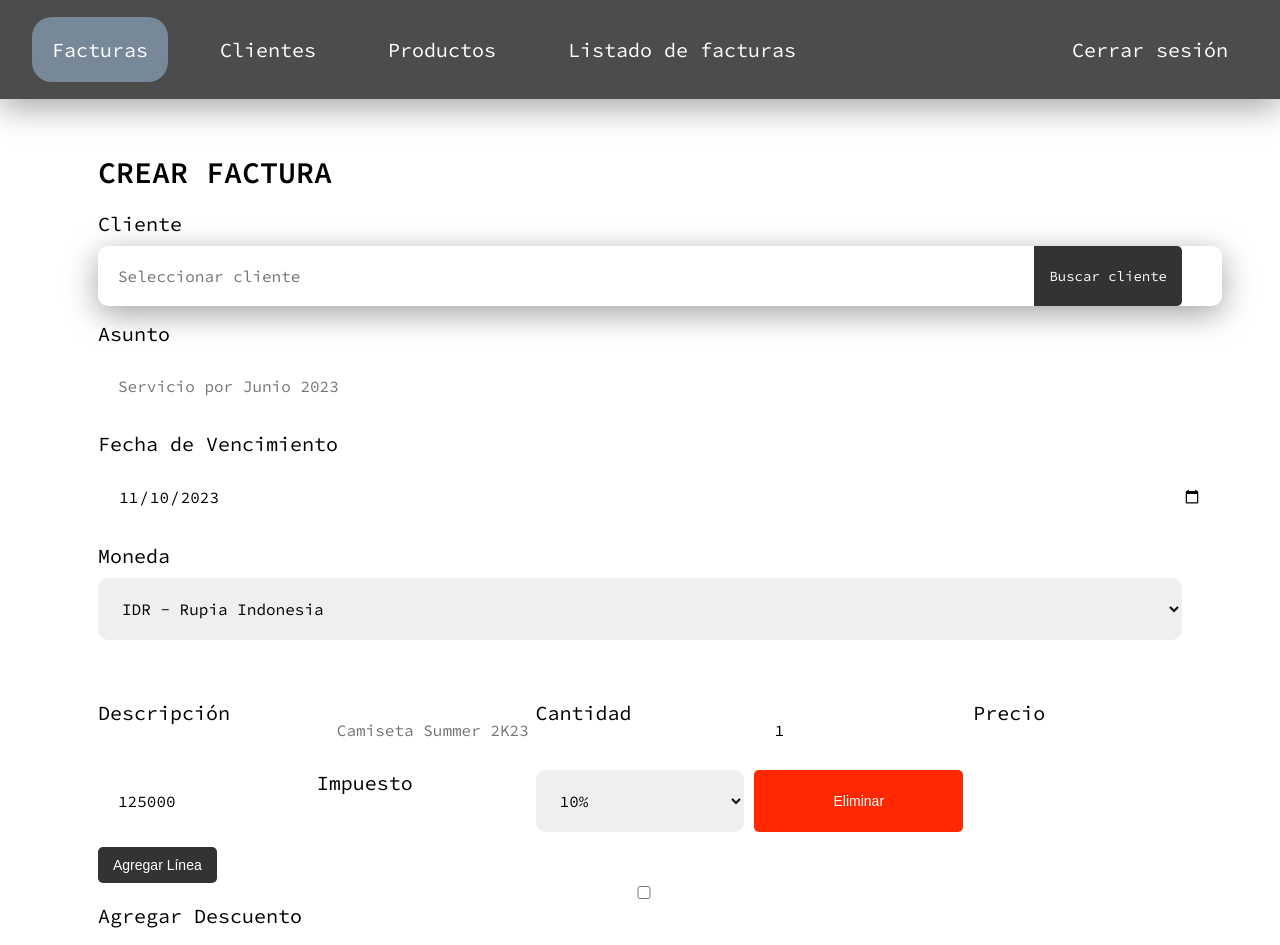
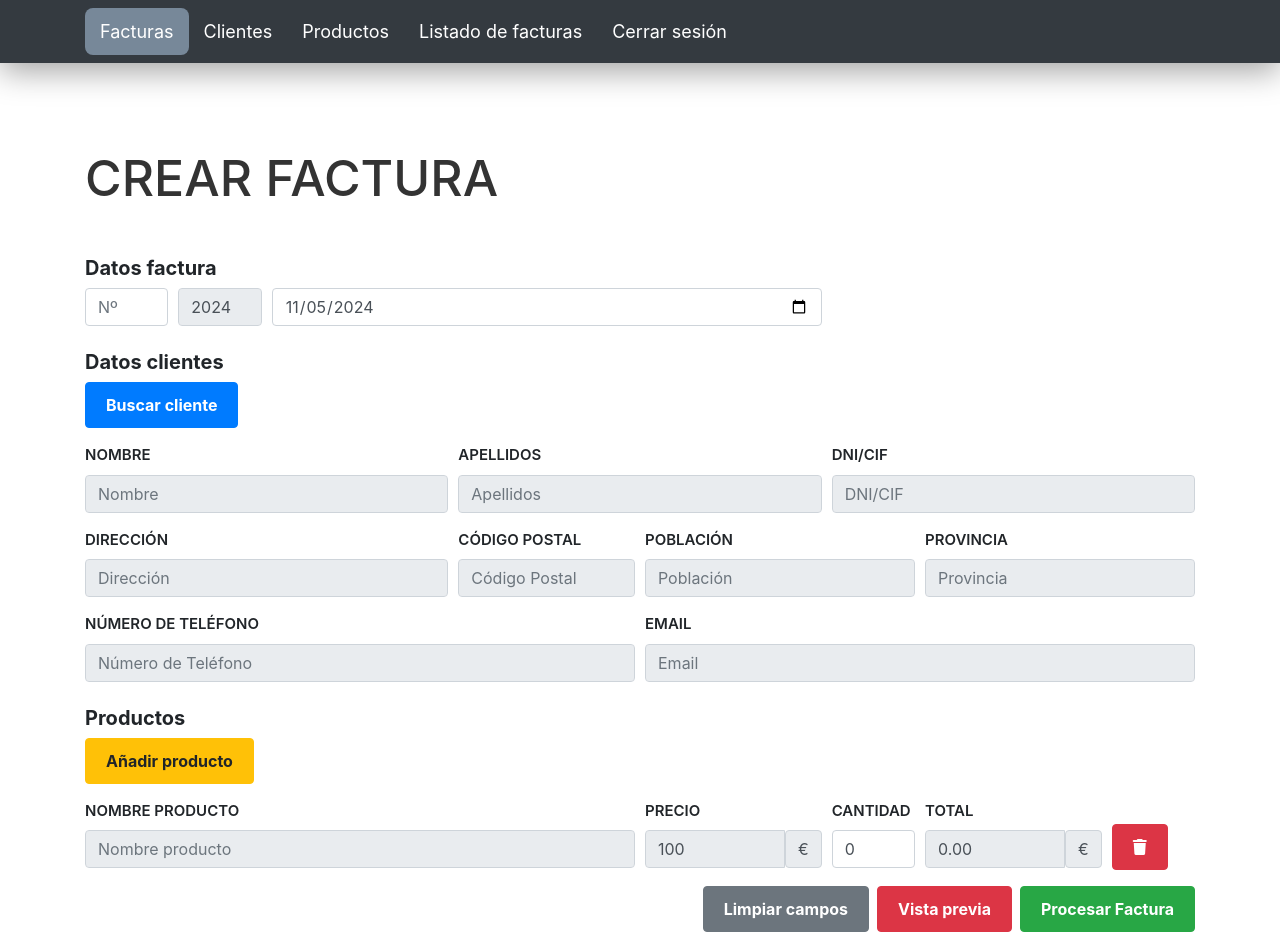
Before and after one commit to javieriranzo/invoicely-project, an Angular app in the folder invoicely-frontend/: page /pantalla-facturas in a window 1280 px wide. Shown: the top 945 px of the page. Built offline with nearby package versions, Linux system fonts and the light colour scheme.

Commit message:
Implementada pantalla facturacion

```diff
--- a/invoicely-frontend/angular.json
+++ b/invoicely-frontend/angular.json
@@ -27,6 +27,7 @@
               }
             ],
             "styles": [
+              "node_modules/@fortawesome/fontawesome-free/css/all.min.css",
               "src/styles.css"
             ],
             "scripts": [],
--- a/invoicely-frontend/package.json
+++ b/invoicely-frontend/package.json
@@ -21,6 +21,7 @@
     "@angular/platform-server": "^18.2.0",
     "@angular/router": "^18.2.0",
     "@angular/ssr": "^18.2.9",
+    "@fortawesome/fontawesome-free": "^6.6.0",
     "express": "^4.18.2",
     "rxjs": "~7.8.0",
     "tslib": "^2.3.0",
--- a/invoicely-frontend/src/app/menu-superior/menu-superior.component.css
+++ b/invoicely-frontend/src/app/menu-superior/menu-superior.component.css
@@ -1,92 +1,38 @@
+/* Fondo translúcido para el menú */
 .navbar {
   background-color: rgba(0, 0, 0, 0.7); /* Fondo translúcido */
-  color: white;
-  width: 100%;
-  position: fixed;  /* Menú fijo en la parte superior */
-  top: 0;
-  left: 0;
-  z-index: 1000;  /* Colocar encima del resto del contenido */
-  box-shadow: 0 8px 32px rgba(0, 0, 0, 0.37); /* Sombra para dar profundidad */
-  backdrop-filter: blur(8px); /* Agregar efecto de desenfoque en el fondo */
-  -webkit-backdrop-filter: blur(8px); /* Para compatibilidad con Safari */
-  font-family: 'Source Code Pro', monospace;
-  padding: 5px 0; /* Añadir algo de padding en la parte superior e inferior */
+  box-shadow: 0 8px 32px rgba(0, 0, 0, 0.37); /* Sombra */
+  backdrop-filter: blur(8px); /* Desenfoque en el fondo */
+  -webkit-backdrop-filter: blur(8px); /* Compatibilidad con Safari */
 }
 
-.main-content {
-  padding-top: 90px; /* Ajustar padding para la altura del menú */
-}
-
-.nav-container {
-  display: flex;
-  justify-content: space-between;
-  align-items: center;
-  width: 100%;
-  padding: 2rem;
-}
-
-.nav-list, .nav-right {
-  list-style-type: none;
-  display: flex;
-  margin: 0;
-  padding: 0;
-}
-
-.nav-list li, .nav-right li {
-  margin-right: 2rem;
-}
-
-.nav-list li a, .nav-right li a {
-  text-decoration: none;
+/* Hover para enlaces del menú */
+.navbar-nav .nav-link {
   color: white; /* Texto en blanco */
-  font-size: 20px;
-  padding: 20px 20px;
-  border-radius: 20px; /* Bordes redondeados */
+  padding: 10px 15px;
+  font-size: 18px;
+  border-radius: 8px;
   transition: background-color 0.3s ease, color 0.3s ease, box-shadow 0.3s ease;
 }
 
-.nav-list li a:hover, .nav-right li a:hover {
-  background-color: rgba(180, 169, 169, 0.1); /* Hover con fondo blanco translúcido */
+.navbar-nav .nav-link:hover {
+  background-color: rgba(180, 169, 169, 0.1); /* Fondo blanco translúcido en hover */
   color: white;
-  box-shadow: 0 4px 6px rgba(0, 0, 0, 0.2); /* Sombra al hacer hover */
+  box-shadow: 0 4px 6px rgba(0, 0, 0, 0.2); /* Sombra en hover */
 }
 
-.nav-right li a:hover {
-  background-color: #FF2800; /* Rojo Ferrari en "Cerrar sesión" */
+/* Estilo para el menú activo */
+.navbar-nav .nav-item.active .nav-link {
+  background-color: lightslategray; /* Color de fondo en la página activa */
   color: white;
 }
 
-/* Estilo para el menú activo */
-.nav-item.active a {
-  background-color: lightslategray; /* Fondo azul translúcido para la página activa */
-  transition: background-color 0.3s ease, color 0.3s ease, box-shadow 0.3s ease;
-  color: white;  /* Texto en blanco */
+/* Estilo específico para el botón de "Cerrar sesión" */
+.navbar-nav .cerrar-sesion {
+  color: white;
 }
 
-/* Alinear "Cerrar sesión" a la derecha */
-.nav-right {
-  margin-left: auto;
+.navbar-nav .cerrar-sesion:hover {
+  background-color: #FF2800; /* Color rojo en hover */
+  color: white;
 }
-
-.nav-right li {
-  margin-right: 4rem; /* Agregar un margen a la izquierda para "Cerrar sesión" */
-}
-
-/* Responsive: Mostrar hamburguesa en pantallas pequeñas */
-@media screen and (max-width: 768px) {
-  .nav-list, .nav-right {
-    display: none; /* Esconder los menús en pantallas pequeñas */
-    flex-direction: column;
-    width: 100%;
-  }
-
-  .nav-list li, .nav-right li {
-    margin-right: 0;
-    margin-bottom: 1rem;
-  }
-
-  /* Mostrar el menú cuando se activa el menú hamburguesa */
-  .nav-list.active, .nav-right.active {
-    display: flex;
-  }
-}
--- a/invoicely-frontend/src/app/menu-superior/menu-superior.component.html
+++ b/invoicely-frontend/src/app/menu-superior/menu-superior.component.html
@@ -1,26 +1,47 @@
-<nav class="navbar">
-    <div class="nav-container">
-      <!-- Menú de navegación -->
-      <ul class="nav-list">
-        <li class="nav-item" routerLinkActive="active">
-          <a routerLink="/pantalla-facturas">Facturas</a>
+<nav class="navbar navbar-expand-lg navbar-dark bg-dark fixed-top">
+  <div class="container">
+    <!-- Botón para pantallas pequeñas -->
+    <button
+      class="navbar-toggler"
+      type="button"
+      data-bs-toggle="collapse"
+      data-bs-target="#navbarNav"
+      aria-controls="navbarNav"
+      aria-expanded="false"
+      aria-label="Toggle navigation"
+    >
+      <span class="navbar-toggler-icon"></span>
+    </button>
+
+    <!-- Elementos de navegación -->
+    <div class="collapse navbar-collapse" id="navbarNav">
+      <ul class="navbar-nav me-auto">
+        <li class="nav-item me-4" routerLinkActive="active">
+          <a class="nav-link" routerLink="/pantalla-facturas">Facturas</a>
         </li>
-        <li class="nav-item" routerLinkActive="active">
-          <a routerLink="/pantalla-clientes">Clientes</a>
+        <li class="nav-item me-4" routerLinkActive="active">
+          <a class="nav-link" routerLink="/pantalla-clientes">Clientes</a>
         </li>
-        <li class="nav-item" routerLinkActive="active">
-          <a routerLink="/pantalla-productos">Productos</a>
+        <li class="nav-item me-4" routerLinkActive="active">
+          <a class="nav-link" routerLink="/pantalla-productos">Productos</a>
         </li>
-        <li class="nav-item" routerLinkActive="active">
-          <a routerLink="/pantalla-listado-facturas">Listado de facturas</a>
+        <li class="nav-item me-4" routerLinkActive="active">
+          <a class="nav-link" routerLink="/pantalla-listado-facturas">Listado de facturas</a>
         </li>
       </ul>
 
-      <!-- Botón de cerrar sesión, alineado a la derecha -->
-      <ul class="nav-right">
-        <li (click)="showLogoutPopup = true"><a>Cerrar sesión</a></li>
+      <!-- Botón de cerrar sesión alineado a la derecha -->
+      <ul class="navbar-nav ms-auto">
+        <li class="nav-item" (click)="showLogoutPopup = true">
+          <a class="nav-link cerrar-sesion">Cerrar sesión</a>
+        </li>
       </ul>
-      <!-- Pop-up para cerrar sesión -->
-      <app-popup-cerrar-sesion *ngIf="showLogoutPopup" (closePopupEvent)="showLogoutPopup = false"></app-popup-cerrar-sesion>
     </div>
+  </div>
+
+  <!-- Pop-up para cerrar sesión -->
+  <app-popup-cerrar-sesion
+    *ngIf="showLogoutPopup"
+    (closePopupEvent)="showLogoutPopup = false"
+  ></app-popup-cerrar-sesion>
 </nav>
--- a/invoicely-frontend/src/app/pantalla-facturas/pantalla-facturas.component.css
+++ b/invoicely-frontend/src/app/pantalla-facturas/pantalla-facturas.component.css
@@ -1,175 +1,38 @@
+/* Contenedor de la factura */
 .invoice-container {
-    display: flex;
-    justify-content: center;
-    font-family: 'Source Code Pro', monospace;
-    padding-left: 70px;
-    padding-right: 70px;
+  font-size: 15px;
 }
 
-  .invoice-details {
-    width: 100%;
-    padding: 20px;
-    border-radius: 10px;
-    color: white;
+/* Botón de búsqueda de cliente */
+.btn-general {
+  font-size: 16px;
+  font-weight: bolder;
+  padding: 10px 20px;
 }
 
-  .invoice-preview {
-    width: 100%;
-    background-color: rgba(255, 255, 255, 0.8);
-    padding: 20px;
-    border-radius: 10px;
-    color: black;
+/* Campos deshabilitados de cliente */
+.cliente-info .form-control[disabled] {
+  background-color: #e9ecef;
+  cursor: not-allowed;
 }
 
-  h2 {
-    font-size: 30px;
-    color: black;
-    margin-bottom: 20px;
+/* Estilos para el encabezado de la factura */
+h1 {
+  font-size: 50px;
+  color: #333;
 }
 
-/* Contenedor del input y el botón */
-.cliente-input-wrapper {
-    position: relative;
-    width: 100%;
+h3 {
+  font-size: 20px;
+  font-weight: bolder;
 }
 
-  /* Estilo del input */
-  .cliente-input-wrapper input {
-    width: 100%;
-    padding: 10px;
-    padding-right: 120px; /* Espacio reservado para el botón */
-    font-size: 16px;
-    border-radius: 5px;
-    border: none;
-    box-shadow: 0 8px 32px rgba(0, 0, 0, 0.37);
-    font-family: 'Source Code Pro', monospace;
+/* Espaciado entre los botones de acción */
+.form-group.d-flex .btn {
+  min-width: 120px;
 }
 
-  /* Estilo del botón */
-  .buscar-cliente-btn {
-    position: absolute;
-    right: 0;
-    top: 0;
-    height: 100%;
-    padding: 0 15px;
-    background-color: #333;
-    color: white;
-    border: none;
-    border-radius: 0 5px 5px 0;
-    cursor: pointer;
-    font-size: 14px;
-    font-family: 'Source Code Pro', monospace;
+/* Estilo adicional para los campos de la factura */
+.form-group label {
+  font-weight: 600;
 }
-
-  .buscar-cliente-btn:hover {
-    background-color: #555;
-  }
-
-  .input-group {
-    margin-bottom: 15px;
-  }
-
-  .input-group label {
-    display: block;
-    font-size: 14px;
-    color: black;
-    font-size: 20px;
-    margin-bottom: 10px;
-  }
-
-  .input-group input,
-  .input-group select {
-    width: 100%;
-    padding: 20px;
-    border-radius: 10px;
-    border: none;
-    font-size: 16px;
-    font-family: 'Source Code Pro', monospace;
-
-  }
-
-  .product-item {
-    display: grid;
-    grid-template-columns: repeat(5, 1fr);
-    gap: 10px;
-  }
-
-  .add-product-line, .remove-item, .cancel-btn, .process-btn {
-    padding: 10px 15px;
-    font-size: 14px;
-    color: white;
-    background-color: #333;
-    border: none;
-    border-radius: 5px;
-    cursor: pointer;
-  }
-
-  .remove-item {
-    background-color: #FF2800;
-  }
-
-  .cancel-btn {
-    background-color: #999;
-  }
-
-  .process-btn {
-    background-color: #00A86B;
-  }
-
-  .preview-btn {
-    padding: 10px;
-    font-size: 14px;
-    background-color: #555;
-    color: white;
-    margin-right: 10px;
-    border: none;
-    border-radius: 5px;
-    cursor: pointer;
-  }
-
-  .preview-btn:hover {
-    background-color: #333;
-  }
-
-  .preview-header {
-    margin-bottom: 20px;
-  }
-
-  .preview-content p {
-    font-size: 14px;
-    margin-bottom: 10px;
-  }
-
-  .preview-table {
-    width: 100%;
-    border-collapse: collapse;
-    margin-bottom: 20px;
-  }
-
-  .preview-table th, .preview-table td {
-    padding: 10px;
-    border: 1px solid #ddd;
-    text-align: left;
-  }
-
-  .summary p {
-    font-size: 16px;
-  }
-
-  .attachment {
-    margin-top: 20px;
-  }
-
-  .download-btn {
-    padding: 10px;
-    font-size: 14px;
-    background-color: #555;
-    color: white;
-    border: none;
-    border-radius: 5px;
-    cursor: pointer;
-  }
-
-  .download-btn:hover {
-    background-color: #333;
-  }
--- a/invoicely-frontend/src/app/pantalla-facturas/pantalla-facturas.component.html
+++ b/invoicely-frontend/src/app/pantalla-facturas/pantalla-facturas.component.html
@@ -1,119 +1,128 @@
-<div class="invoice-container">
-    <!-- Detalles de la factura -->
-    <div class="invoice-details">
-      <h2>CREAR FACTURA</h2>
+<div class="container mt-5 invoice-container">
+  <h1>CREAR FACTURA</h1>
 
-      <div class="input-group">
-        <label for="cliente">Cliente</label>
-        <div class="cliente-input-wrapper">
-            <input type="text" id="cliente" placeholder="Seleccionar cliente" />
-            <button class="buscar-cliente-btn">Buscar cliente</button>
-        </div>
+  <!-- DATOS FACTURA -->
+  <h3 class="mt-5">Datos factura</h3>
+  <div class="datos-factura">
+    <div class="form-row">
+      <div class="form-group col-md-1">
+        <input type="number" class="form-control" placeholder="Nº" aria-label="Número de factura" min="0" />
       </div>
+      <div class="form-group col-md-1">
+        <input type="text" class="form-control" [value]="currentYear" disabled aria-label="Año actual" />
+      </div>
+      <div class="form-group col-md-6">
+        <input type="date" class="form-control" [value]="currentDate" aria-label="Fecha de factura" />
+      </div>
+    </div>
+  </div>
 
-      <div class="input-group">
-        <label for="asunto">Asunto</label>
-        <input type="text" id="asunto" placeholder="Servicio por Junio 2023" />
+  <!-- DATOS CLIENTE FACTURACION-->
+  <h3 class="mt-2">Datos clientes</h3>
+  <!-- Botón para buscar cliente -->
+  <div class="form-group">
+    <button class="btn btn-primary btn-general">Buscar cliente</button>
+  </div>
+
+  <!-- Campos de información del cliente en tres filas -->
+  <div class="cliente-info">
+    <!-- Primera fila: Nombre, Apellidos, DNI -->
+    <div class="form-row">
+      <div class="form-group col-md-4">
+        <label for="cliente-nombre">NOMBRE</label>
+        <input type="text" class="form-control" id="cliente-nombre" placeholder="Nombre" disabled>
       </div>
-
-      <div class="input-group">
-        <label for="fecha">Fecha de Vencimiento</label>
-        <input type="date" id="fecha" value="2023-11-10" />
+      <div class="form-group col-md-4">
+        <label for="cliente-apellidos">APELLIDOS</label>
+        <input type="text" class="form-control" id="cliente-apellidos" placeholder="Apellidos" disabled>
       </div>
-
-      <div class="input-group">
-        <label for="moneda">Moneda</label>
-        <select id="moneda">
-          <option value="idr">IDR - Rupia Indonesia</option>
-          <!-- Otras monedas -->
-        </select>
-      </div>
-
-      <div class="product-section">
-        <h3>Producto</h3>
-        <div class="input-group product-item">
-          <label for="producto-descripcion">Descripción</label>
-          <input type="text" id="producto-descripcion" placeholder="Camiseta Summer 2K23" />
-
-          <label for="producto-cantidad">Cantidad</label>
-          <input type="number" id="producto-cantidad" value="1" />
-
-          <label for="producto-precio">Precio</label>
-          <input type="number" id="producto-precio" value="125000" />
-
-          <label for="producto-impuesto">Impuesto</label>
-          <select id="producto-impuesto">
-            <option value="10">10%</option>
-            <!-- Otras opciones de impuestos -->
-          </select>
-          <button class="remove-item">Eliminar</button>
-        </div>
-
-        <button class="add-product-line">Agregar Línea</button>
-
-        <div class="input-group">
-          <input type="checkbox" id="add-discount" />
-          <label for="add-discount">Agregar Descuento</label>
-        </div>
-
-        <div class="input-group">
-          <label for="discount-reason">Razón del Descuento</label>
-          <input type="text" id="discount-reason" placeholder="Oferta de Verano 10%" />
-        </div>
-      </div>
-
-      <div class="action-buttons">
-        <button class="cancel-btn">Cancelar</button>
-        <button class="process-btn">Procesar Factura</button>
+      <div class="form-group col-md-4">
+        <label for="cliente-dni">DNI/CIF</label>
+        <input type="text" class="form-control" id="cliente-dni" placeholder="DNI/CIF" disabled>
       </div>
     </div>
 
-    <!-- Vista previa de la factura
-    <div class="invoice-preview">
-      <h2>VISTA PREVIA</h2>
+    <!-- Segunda fila: Dirección, Código Postal, Población, Provincia -->
+    <div class="form-row">
+      <div class="form-group col-md-4">
+        <label for="cliente-direccion">DIRECCIÓN</label>
+        <input type="text" class="form-control" id="cliente-direccion" placeholder="Dirección" disabled>
+      </div>
+      <div class="form-group col-md-2">
+        <label for="cliente-cp">CÓDIGO POSTAL</label>
+        <input type="text" class="form-control" id="cliente-cp" placeholder="Código Postal" disabled>
+      </div>
+      <div class="form-group col-md-3">
+        <label for="cliente-poblacion">POBLACIÓN</label>
+        <input type="text" class="form-control" id="cliente-poblacion" placeholder="Población" disabled>
+      </div>
+      <div class="form-group col-md-3">
+        <label for="cliente-provincia">PROVINCIA</label>
+        <input type="text" class="form-control" id="cliente-provincia" placeholder="Provincia" disabled>
+      </div>
+    </div>
 
-      <div class="preview-header">
-        <button class="preview-btn">PDF</button>
-        <button class="preview-btn">Correo</button>
-        <button class="preview-btn">Página de Pago</button>
+    <!-- Tercera fila: Número de teléfono, Email -->
+    <div class="form-row">
+      <div class="form-group col-md-6">
+        <label for="cliente-telefono">NÚMERO DE TELÉFONO</label>
+        <input type="text" class="form-control" id="cliente-telefono" placeholder="Número de Teléfono" disabled>
       </div>
+      <div class="form-group col-md-6">
+        <label for="cliente-email">EMAIL</label>
+        <input type="email" class="form-control" id="cliente-email" placeholder="Email" disabled>
+      </div>
+    </div>
+  </div>
 
-      <div class="preview-content">
-        <p><strong>Factura N°:</strong> INV2398-08-087</p>
-        <p><strong>Fecha de Vencimiento:</strong> 10 Noviembre 2023</p>
-        <p><strong>Asunto:</strong> Servicio por Junio 2023</p>
-        <p><strong>Cliente:</strong> John Smith (john_sgmail.com)</p>
+  <!-- DATOS PRODUCTOS A FACTURAR -->
+  <h3 class="mt-2">Productos</h3>
+  <div class="form-row">
+    <div class="form-group col-md-4">
+      <!-- Botón para añadir producto -->
+      <button class="btn btn-warning btn-general mr-2">Añadir producto</button>
+    </div>
+  </div>
 
-        <table class="preview-table">
-          <thead>
-            <tr>
-              <th>Descripción</th>
-              <th>Cantidad</th>
-              <th>Precio Unitario</th>
-              <th>Total</th>
-            </tr>
-          </thead>
-          <tbody>
-            <tr>
-              <td>Camiseta Summer 2K23</td>
-              <td>1</td>
-              <td>125.000 IDR</td>
-              <td>125.000 IDR</td>
-            </tr>
-          </tbody>
-        </table>
+  <div class="product-info">
+    <div class="form-row">
+      <div class="form-group col-md-6">
+        <label for="producto-nombre">NOMBRE PRODUCTO</label>
+        <input type="text" class="form-control" id="producto-nombre" placeholder="Nombre producto" disabled>
+      </div>
+      <div class="form-group col-md-2">
+        <label for="producto-precio">PRECIO</label>
+        <div class="input-group">
+          <input type="text" class="form-control" id="producto-precio" placeholder="Precio" [(ngModel)]="precioProducto" disabled>
+          <span class="input-group-text">€</span>
+        </div>
+      </div>
+      <div class="form-group col-md-1">
+        <label for="producto-cantidad">CANTIDAD</label>
+        <input type="number" class="form-control" placeholder="0" aria-label="Cantidad" min="0" [(ngModel)]="cantidad" (input)="calcularPrecioTotal()" />
+      </div>
+      <div class="form-group col-md-2">
+        <label for="producto-precio-total">TOTAL</label>
+        <div class="input-group">
+          <input type="text" class="form-control" id="producto-precio-total" [value]="precioTotal | number: '1.2-2'" disabled>
+          <span class="input-group-text">€</span>
+        </div>
+      </div>
+      <div class="form-group col-md-1">
+        <div class="input-group">
+          <button class="btn btn-danger btn-general mt-4">
+            <i class="fas fa-trash fa-4xs"></i>
+          </button>
 
-        <div class="summary">
-          <p>Subtotal: 125.000 IDR</p>
-          <p>Descuento: -12.500 IDR (10%)</p>
-          <p>Total: 112.500 IDR</p>
-          <p><strong>Importe a pagar:</strong> 112.500 IDR</p>
-        </div>
-
-        <div class="attachment">
-          <p><strong>Adjunto:</strong> Lista de productos</p>
-          <button class="download-btn">Descargar PDF</button>
         </div>
       </div>
     </div>
-  </div> -->
+  </div>
+
+  <!-- Botones de acción -->
+  <div class="form-group d-flex justify-content-end">
+    <button class="btn btn-secondary btn-general mr-2">Limpiar campos</button>
+    <button class="btn btn-danger btn-general mr-2">Vista previa</button>
+    <button class="btn btn-success btn-general">Procesar Factura</button>
+  </div>
+</div>
--- a/invoicely-frontend/src/app/pantalla-facturas/pantalla-facturas.component.ts
+++ b/invoicely-frontend/src/app/pantalla-facturas/pantalla-facturas.component.ts
@@ -14,37 +14,23 @@ import { CommonModule } from '@angular/common';
 })
 
 export class PantallaFacturasComponent {
-  // Tu lógica de la factura
-  factura = {
-    cliente: '',
-    fecha: '',
-    items: [
-      { descripcion: '', cantidad: 1, precio: 0 }
-    ]
-  };
+  currentYear: number;
+  currentDate: string;
 
-  agregarItem() {
-    this.factura.items.push({ descripcion: '', cantidad: 1, precio: 0 });
+  precioProducto: number = 100; // Valor inicial del precio producto, puede ser dinámico
+  cantidad: number = 0;
+  precioTotal: number = 0;
+
+  calcularPrecioTotal(): void {
+    this.precioTotal = this.precioProducto * this.cantidad;
   }
 
-  calcularTotal() {
-    return this.factura.items.reduce((total, item) => total + (item.cantidad * item.precio), 0);
-  }
+  constructor() {
+    // Asignamos el año actual a `currentYear`
+    this.currentYear = new Date().getFullYear();
 
-  onSubmit() {
-    alert('Factura guardada exitosamente');
-    console.log(this.factura);
-  }
-
-  onCancelar() {
-    if (confirm('¿Estás seguro de cancelar la creación de la factura?')) {
-      this.factura = {
-        cliente: '',
-        fecha: '',
-        items: [
-          { descripcion: '', cantidad: 1, precio: 0 }
-        ]
-      };
-    }
+    // Fecha actual
+    const today = new Date();
+    this.currentDate = today.toISOString().split('T')[0];
   }
 }
--- a/invoicely-frontend/src/index.html
+++ b/invoicely-frontend/src/index.html
@@ -7,6 +7,7 @@
   <meta name="viewport" content="width=device-width, initial-scale=1">
   <link rel="icon" type="image/x-icon" href="favicon.ico">
   <link href="https://fonts.googleapis.com/css2?family=Source+Code+Pro:wght@300;400;600&display=swap" rel="stylesheet">
+  <link href="https://stackpath.bootstrapcdn.com/bootstrap/4.5.2/css/bootstrap.min.css" rel="stylesheet">
 </head>
 <body>
   <app-root></app-root>
```
Also changed, not shown: 1 other file (tests, documents, lock files or other folders). Lines whose indentation alone changed are shown as unchanged.
